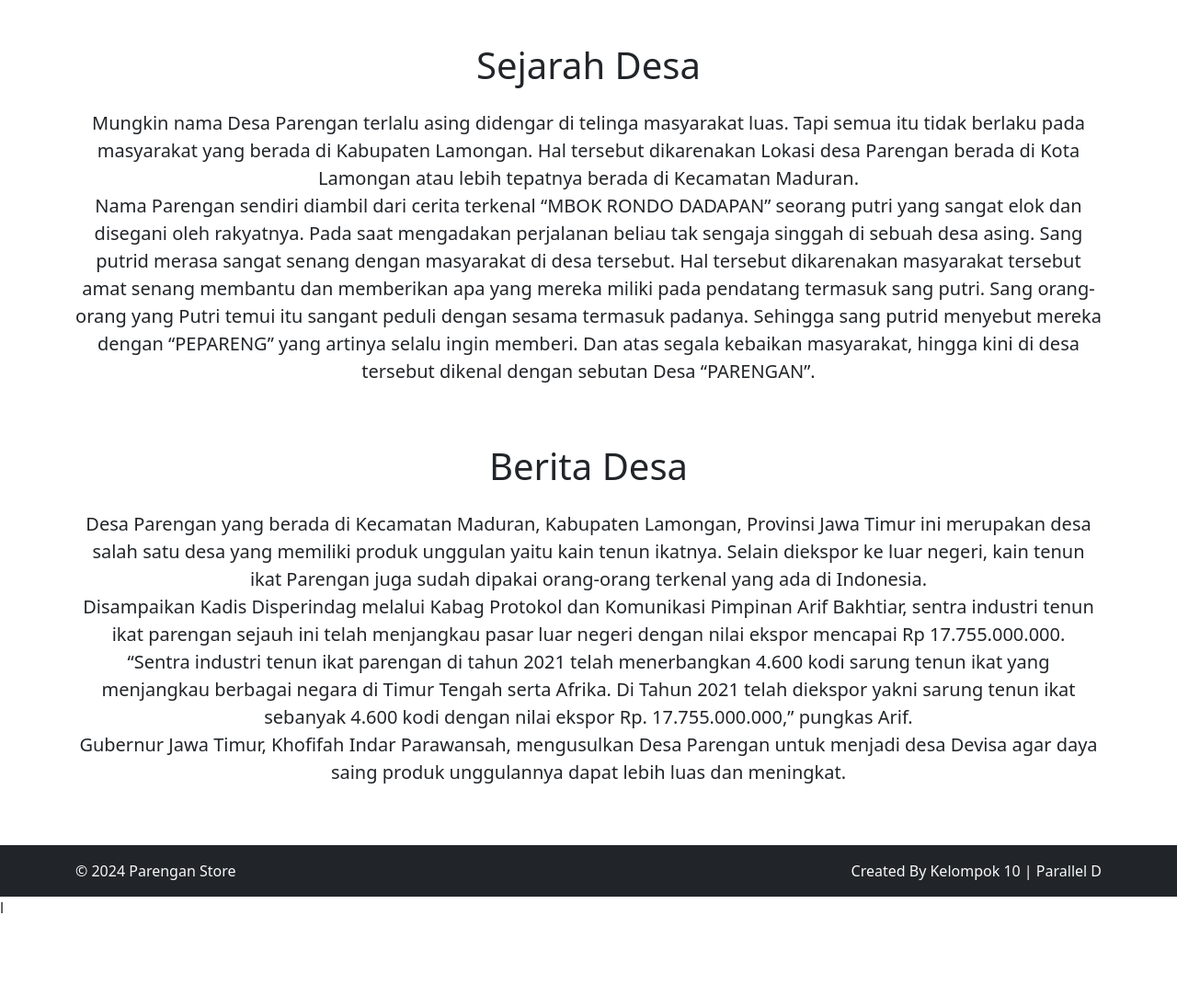
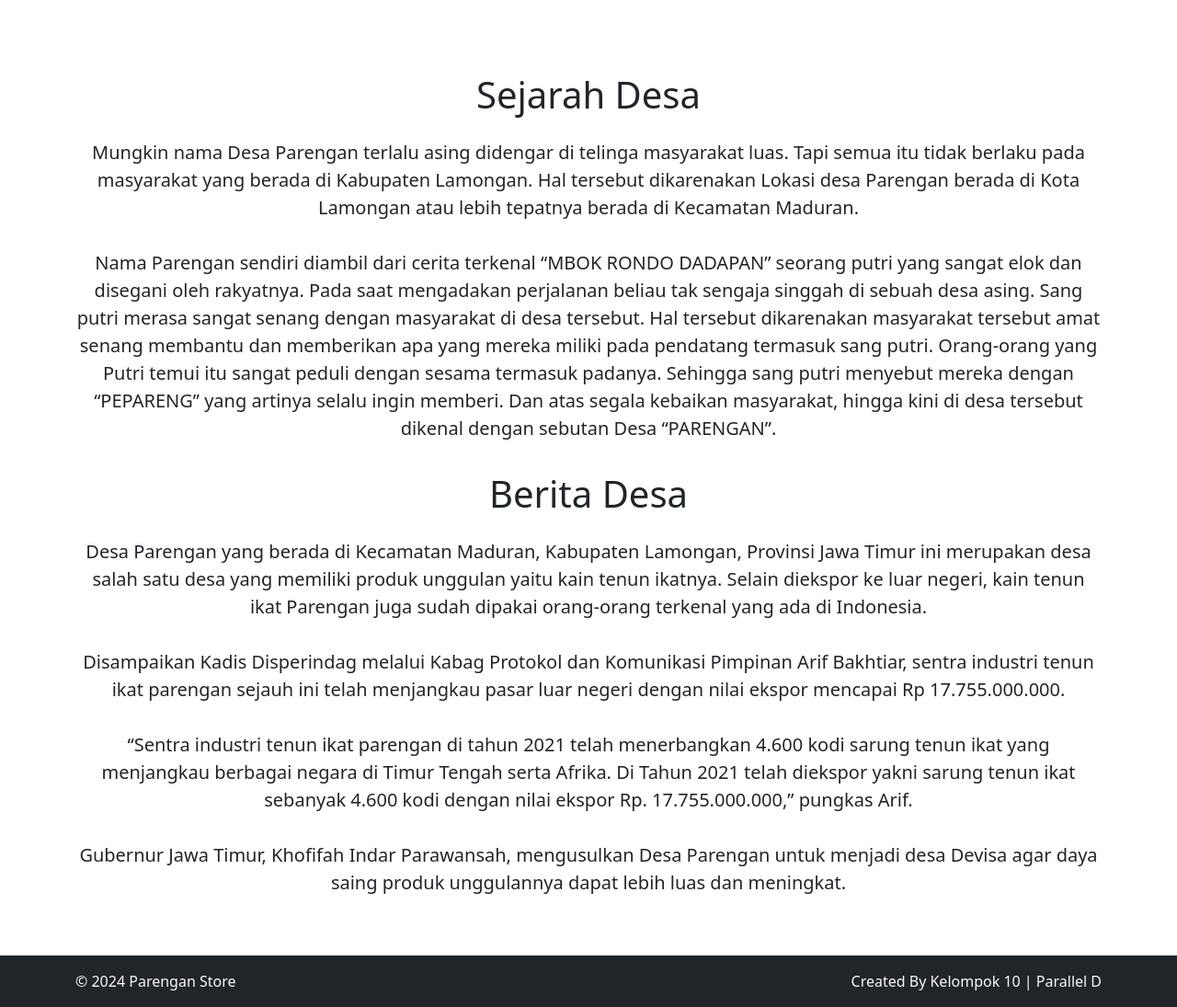
Before and after one commit to Siprahak/SIPUD, a PHP site: page /fp-sipud-coba2/tentang-kami.php in a window 1280 px wide. Shown: the part 457-1552 px from the top of the page at 92% size. Before the commit the page ends 1450 px from the top, so only its background shows below. Run offline with PHP 8.4, Linux system fonts and the light colour scheme; some libraries are stand-ins or nearby versions.

Commit message:
Update tentang-kami.php

```diff
--- a/tentang-kami.php
+++ b/tentang-kami.php
@@ -8,59 +8,73 @@
     <!-- Bootstrap -->
     <link rel="stylesheet" href="bootstrap/bootstrap-5.2.3-dist/css/bootstrap.min.css">
 
+    <!-- FontAwesome -->
     <link rel="stylesheet" href="fontawesome/fontawesome-free-6.5.2-web/css/fontawesome.min.css">
-
 
     <!-- CSS -->
     <link rel="stylesheet" href="css/style.css">
-
 </head>
 
 <style>
-    p{
+    p {
         font-size: 20px;
     }
 
+    .banner2 {
+        background-image: url('image/banner2.jpeg');
+        background-size: cover;
+        height: 400px;
+    }
+
+    .banner2 h1 {
+        font-size: 3rem;
+    }
+
+    .section-title {
+        margin-top: 2rem;
+        margin-bottom: 1.5rem;
+    }
 </style>
+
 <body>
-    <?php require "navbar.php"?>
+    <?php require "navbar.php"; ?>
 
     <!-- Banner -->
-    <div class="container-fluid banner2 d-flex align-items-center" style="background-image: url('image/banner2.jpeg'); background-size: cover; height: 400px;">
-        <div class="container">
-            <h1 class="text-white text-center fs-1">Tentang Desa Kami</h1>
-        </div>
+    <div class="container-fluid banner2 d-flex align-items-center justify-content-center text-center">
+        <h1 class="text-white">Tentang Desa Kami</h1>
     </div>
 
-    <div class="container py-5  text-center">
-        <h1 class="mb-4">Sejarah Desa</h1>
-        <p>Mungkin nama Desa Parengan terlalu asing didengar di telinga masyarakat luas. Tapi semua itu tidak berlaku pada masyarakat yang berada di Kabupaten Lamongan. Hal tersebut dikarenakan Lokasi desa Parengan berada di Kota Lamongan atau lebih tepatnya berada di Kecamatan Maduran.
-        <br>
-        Nama Parengan sendiri diambil dari cerita terkenal “MBOK RONDO DADAPAN” seorang putri yang sangat elok dan disegani oleh rakyatnya. Pada saat mengadakan perjalanan beliau tak sengaja singgah di sebuah desa asing. Sang putrid merasa sangat senang dengan masyarakat di desa tersebut. Hal tersebut dikarenakan masyarakat tersebut amat senang membantu dan memberikan apa yang mereka miliki pada pendatang termasuk sang putri. Sang orang-orang yang Putri temui itu sangant peduli dengan sesama termasuk padanya. Sehingga sang putrid menyebut mereka dengan “PEPARENG” yang artinya selalu ingin memberi. Dan atas segala kebaikan masyarakat, hingga kini di desa tersebut dikenal dengan sebutan Desa “PARENGAN”.
+    <!-- Content -->
+    <div class="container py-5 text-center">
+        <h1 class="section-title">Sejarah Desa</h1>
+        <p>
+            Mungkin nama Desa Parengan terlalu asing didengar di telinga masyarakat luas. Tapi semua itu tidak berlaku pada masyarakat yang berada di Kabupaten Lamongan. Hal tersebut dikarenakan Lokasi desa Parengan berada di Kota Lamongan atau lebih tepatnya berada di Kecamatan Maduran.
+            <br><br>
+            Nama Parengan sendiri diambil dari cerita terkenal “MBOK RONDO DADAPAN” seorang putri yang sangat elok dan disegani oleh rakyatnya. Pada saat mengadakan perjalanan beliau tak sengaja singgah di sebuah desa asing. Sang putri merasa sangat senang dengan masyarakat di desa tersebut. Hal tersebut dikarenakan masyarakat tersebut amat senang membantu dan memberikan apa yang mereka miliki pada pendatang termasuk sang putri. Orang-orang yang Putri temui itu sangat peduli dengan sesama termasuk padanya. Sehingga sang putri menyebut mereka dengan “PEPARENG” yang artinya selalu ingin memberi. Dan atas segala kebaikan masyarakat, hingga kini di desa tersebut dikenal dengan sebutan Desa “PARENGAN”.
         </p>
+
+        <h1 class="section-title">Berita Desa</h1>
+        <p>
+            Desa Parengan yang berada di Kecamatan Maduran, Kabupaten Lamongan, Provinsi Jawa Timur ini merupakan desa salah satu desa yang memiliki produk unggulan yaitu kain tenun ikatnya. Selain diekspor ke luar negeri, kain tenun ikat Parengan juga sudah dipakai orang-orang terkenal yang ada di Indonesia.
             <br><br>
-        <h1 class="mb-4 mt-7">Berita Desa</h1>
-        <p>Desa Parengan yang berada di Kecamatan Maduran, Kabupaten Lamongan, Provinsi Jawa Timur ini merupakan desa salah satu desa yang memiliki produk unggulan yaitu kain tenun ikatnya. Selain diekspor ke luar negeri, kain tenun ikat Parengan juga sudah dipakai orang-orang terkenal yang ada di Indonesia.
-        <br>
             Disampaikan Kadis Disperindag melalui Kabag Protokol dan Komunikasi Pimpinan Arif Bakhtiar, sentra industri tenun ikat parengan sejauh ini telah menjangkau pasar luar negeri dengan nilai ekspor mencapai Rp 17.755.000.000.
-        <br>
-        “Sentra industri tenun ikat parengan di tahun 2021 telah menerbangkan 4.600 kodi sarung tenun ikat yang menjangkau berbagai negara di Timur Tengah serta Afrika. Di Tahun 2021 telah  diekspor yakni sarung tenun ikat sebanyak 4.600 kodi dengan nilai ekspor Rp. 17.755.000.000,” pungkas Arif.
-        <br>
-        Gubernur Jawa Timur, Khofifah Indar Parawansah, mengusulkan Desa Parengan untuk menjadi desa Devisa agar daya saing produk unggulannya dapat lebih luas dan meningkat. </p>
+            <br><br>
+            “Sentra industri tenun ikat parengan di tahun 2021 telah menerbangkan 4.600 kodi sarung tenun ikat yang menjangkau berbagai negara di Timur Tengah serta Afrika. Di Tahun 2021 telah diekspor yakni sarung tenun ikat sebanyak 4.600 kodi dengan nilai ekspor Rp. 17.755.000.000,” pungkas Arif.
+            <br><br>
+            Gubernur Jawa Timur, Khofifah Indar Parawansah, mengusulkan Desa Parengan untuk menjadi desa Devisa agar daya saing produk unggulannya dapat lebih luas dan meningkat.
+        </p>
     </div>
 
     <!-- Footer -->
     <div class="container-fluid py-3 bg-dark text-light">
         <div class="container d-flex justify-content-between">
             <label>&copy; 2024 Parengan Store</label>
-            <label>Created By Kelompok 10  |  Parallel D</label>
-        </div>
+            <label>Created By Kelompok 10 | Parallel D</label>
         </div>
     </div>
 
-
+    <!-- Scripts -->
     <script src="bootstrap/bootstrap-5.2.3-dist/js/bootstrap.bundle.min.js"></script>
     <script src="fontawesome/fontawesome-free-6.5.2-web/js/all.min.js"></script>
-
 </body>
-</html>l
+</html>
```
Lines whose indentation alone changed are shown as unchanged.
